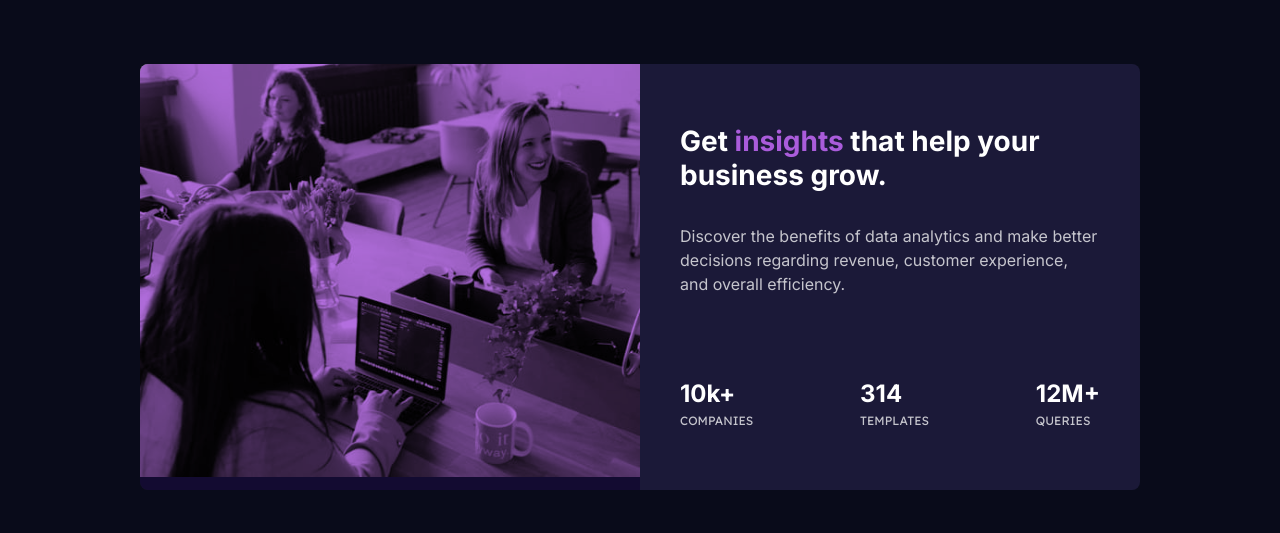
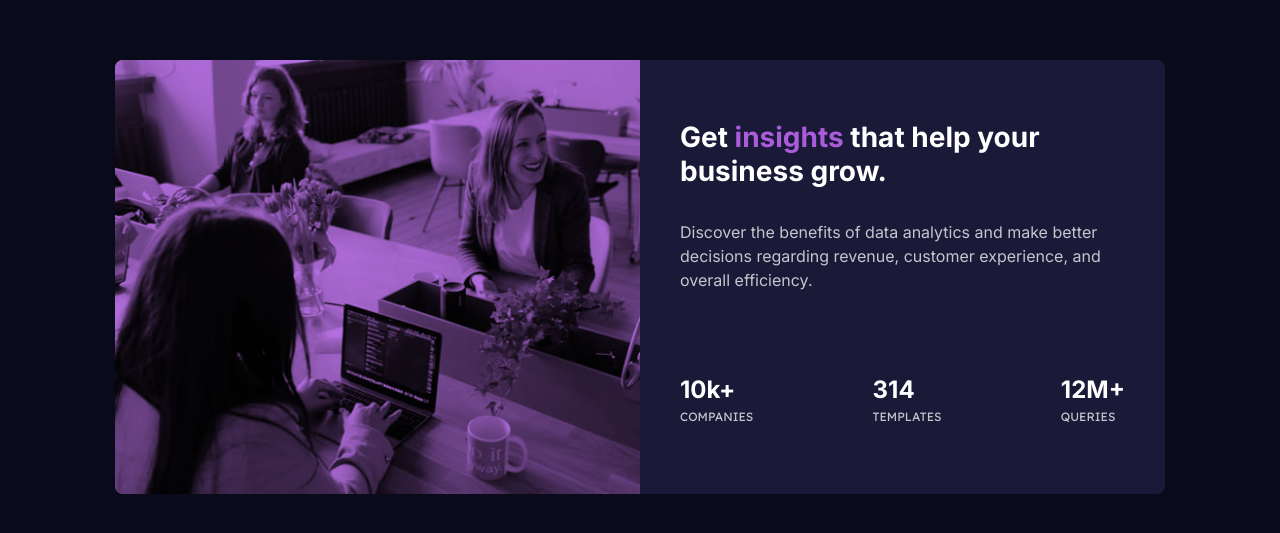
Before and after one commit to Code-Beaker/stats-preview-card-component-code, a plain HTML site: page index.html in a window 1280 px wide. Shown: the part 123-656 px from the top of the page. Drawn offline with Linux system fonts and the light colour scheme.

Commit message:
Updated CSS

```diff
--- a/style.css
+++ b/style.css
@@ -147,7 +147,7 @@ main {
 @media (min-width: 500px) {
   main {
     grid-template-columns: 1fr 1fr;
-    max-width: 1000px;
+    max-width: 1050px;
     grid-auto-flow: column;
   }
   .card__content {
```
